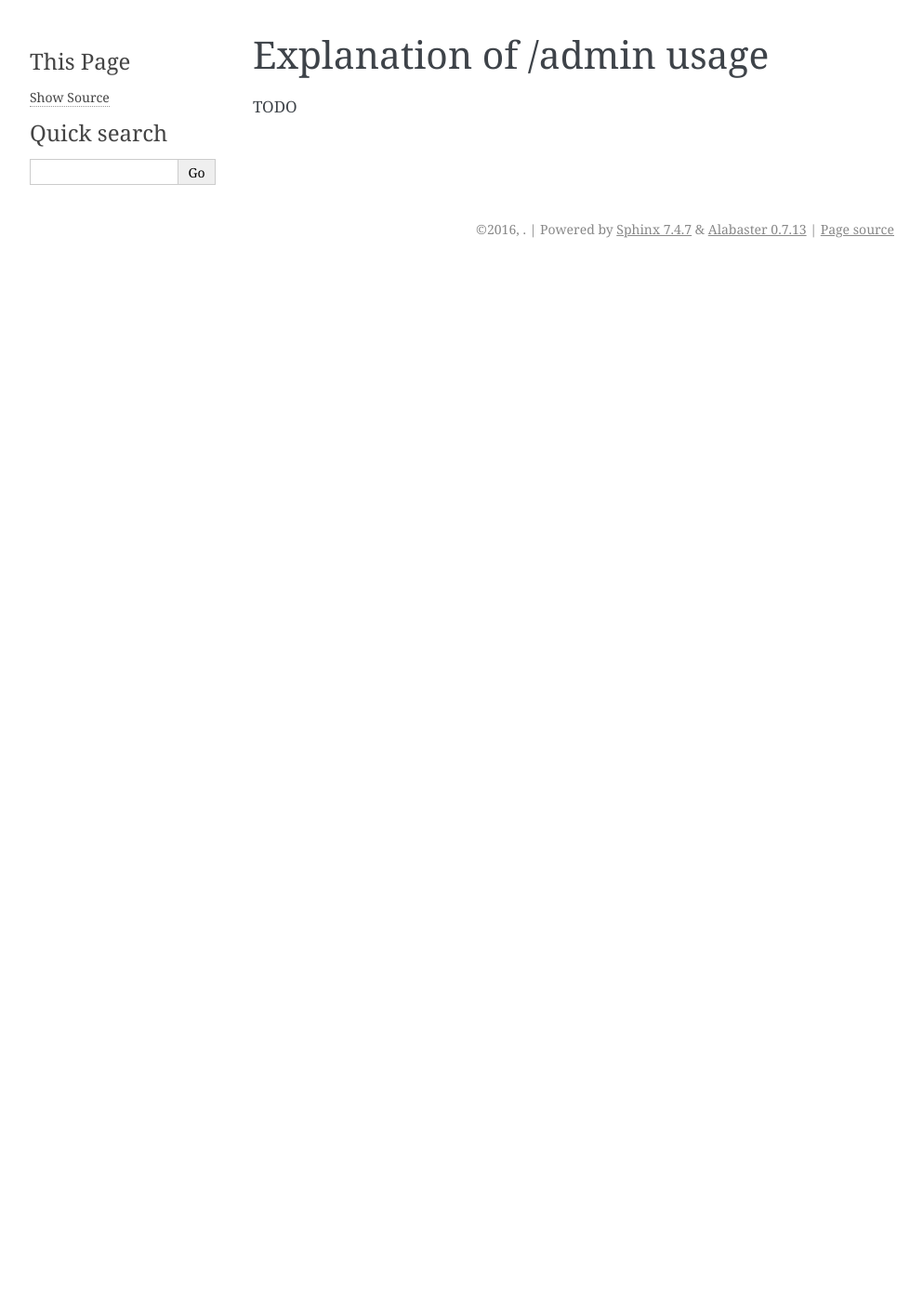
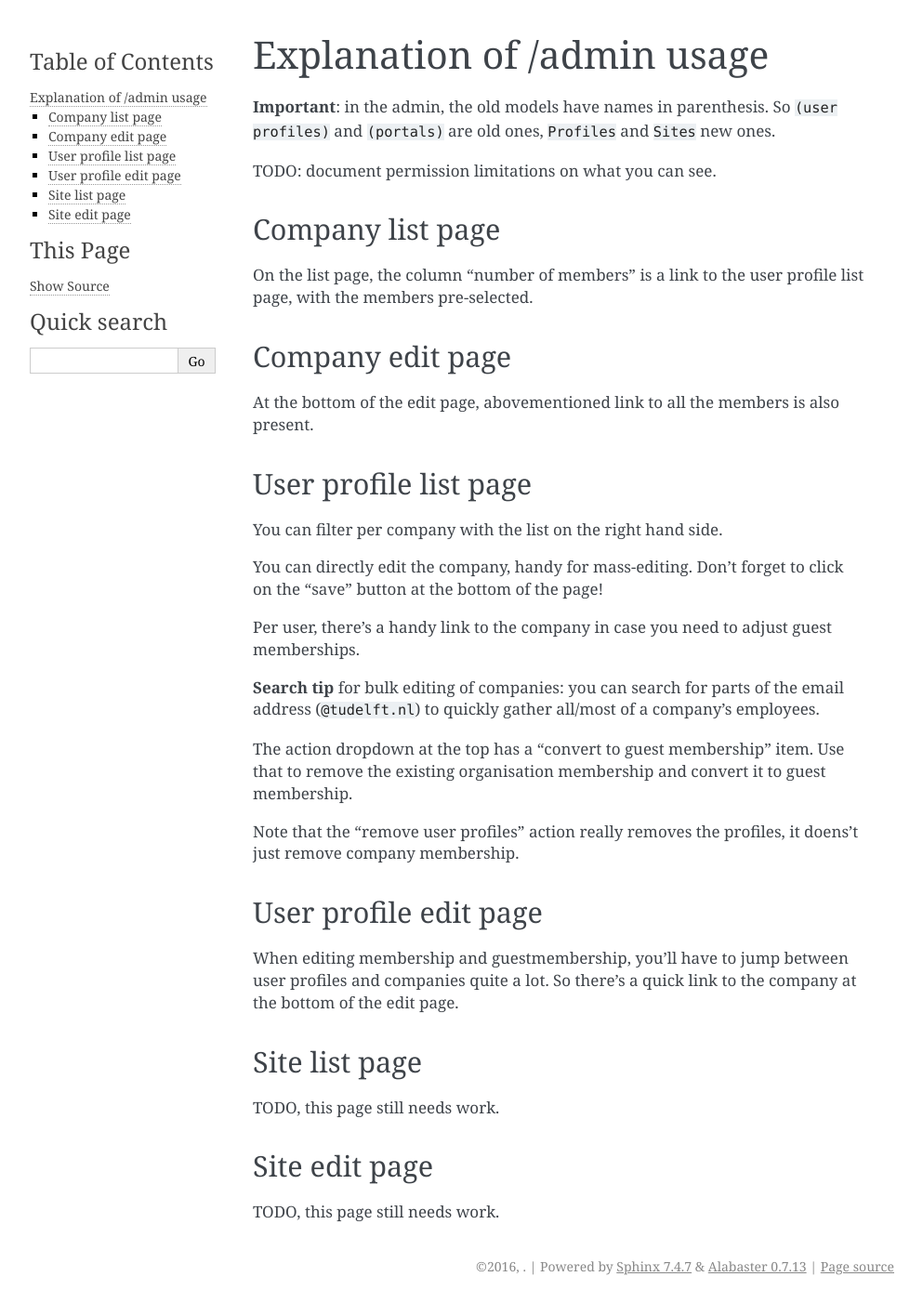
Before and after one commit to lizardsystem/lizard-auth-server, a Sphinx documentation site: the page built from doc/source/explanation_admin_usage.rst, in a window 1280 px wide. Shown: the whole page at 93% size, without its empty margins (148-1141 px from the left). Built offline with Sphinx 7.4.7, drawn with Linux system fonts in a browser that asks for light colours; the version number is read from the project's files by our own code; before the commit the page ends 900 px from its top, so only the background shows below that.

Commit message:
Doc update

```diff
--- a/doc/source/explanation_admin_usage.rst
+++ b/doc/source/explanation_admin_usage.rst
@@ -1,4 +1,66 @@
 Explanation of /admin usage
 ===========================
 
-TODO
+**Important**: in the admin, the old models have names in parenthesis. So
+``(user profiles)`` and ``(portals)`` are old ones, ``Profiles`` and ``Sites``
+new ones.
+
+
+TODO: document permission limitations on what you can see.
+
+
+Company list page
+-----------------
+
+On the list page, the column "number of members" is a link to the user profile
+list page, with the members pre-selected.
+
+
+Company edit page
+-----------------
+
+At the bottom of the edit page, abovementioned link to all the members is also
+present.
+
+
+User profile list page
+-----------------------
+
+You can filter per company with the list on the right hand side.
+
+You can directly edit the company, handy for mass-editing. Don't forget to
+click on the "save" button at the bottom of the page!
+
+Per user, there's a handy link to the company in case you need to adjust guest
+memberships.
+
+**Search tip** for bulk editing of companies: you can search for parts of the
+email address (``@tudelft.nl``) to quickly gather all/most of a company's
+employees.
+
+The action dropdown at the top has a "convert to guest membership" item. Use
+that to remove the existing organisation membership and convert it to guest
+membership.
+
+Note that the "remove user profiles" action really removes the profiles, it
+doens't just remove company membership.
+
+
+User profile edit page
+----------------------
+
+When editing membership and guestmembership, you'll have to jump between user
+profiles and companies quite a lot. So there's a quick link to the company at
+the bottom of the edit page.
+
+
+Site list page
+--------------
+
+TODO, this page still needs work.
+
+
+Site edit page
+--------------
+
+TODO, this page still needs work.
--- /dev/null
+++ b/doc/source/explanation_api.rst
@@ -0,0 +1,4 @@
+Explanation of how to use the API
+=================================
+
+TODO
--- a/doc/source/explanation_connect_site.rst
+++ b/doc/source/explanation_connect_site.rst
@@ -1,4 +1,5 @@
 Connecting a site
 =================
 
-TODO
+TODO. Currently still implemented with a setting. Originally the plan was to
+do it via an API call. I need to look at lizard-auth-client.
--- a/doc/source/explanation_views.rst
+++ b/doc/source/explanation_views.rst
@@ -1,4 +1,4 @@
 Explanation of the user-facing views
 ====================================
 
-TODO
+TODO, there are no real separate pages yet.
```
Also changed, not shown: doc/source/explanation_models_rights.rst (+19 -14 lines), doc/source/index.rst (+13 -8 lines).
